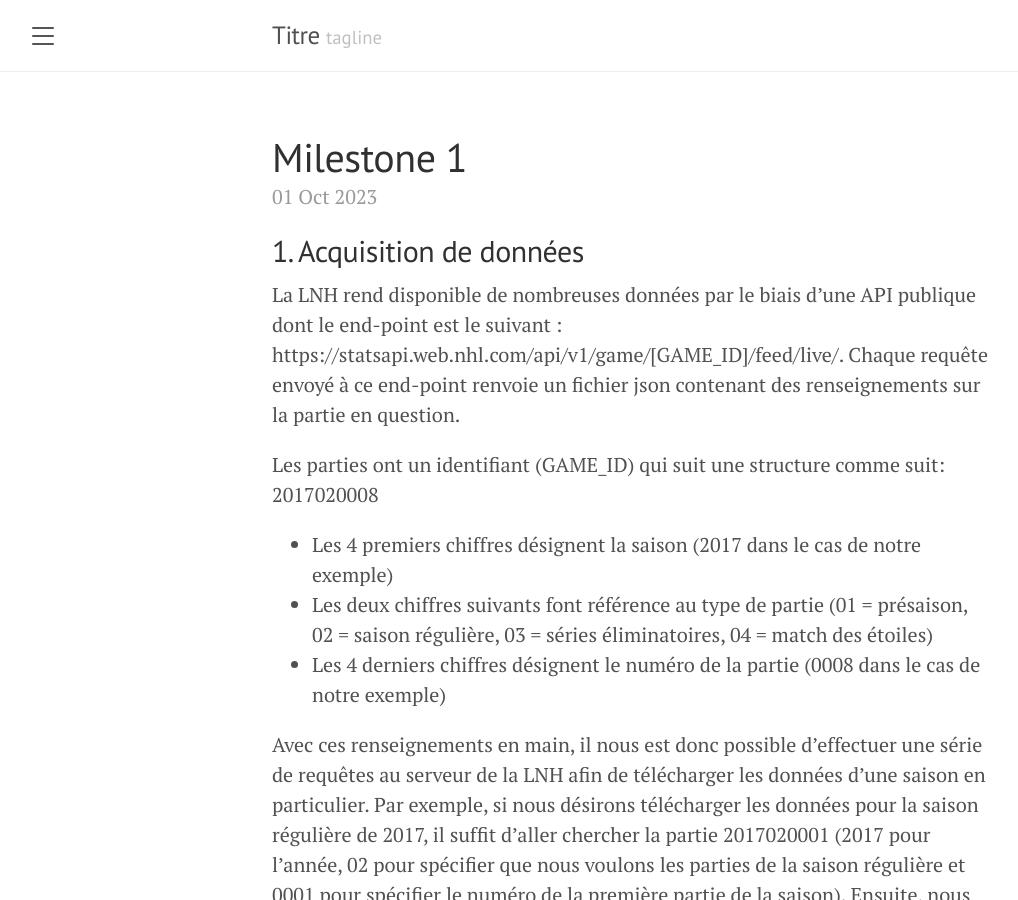
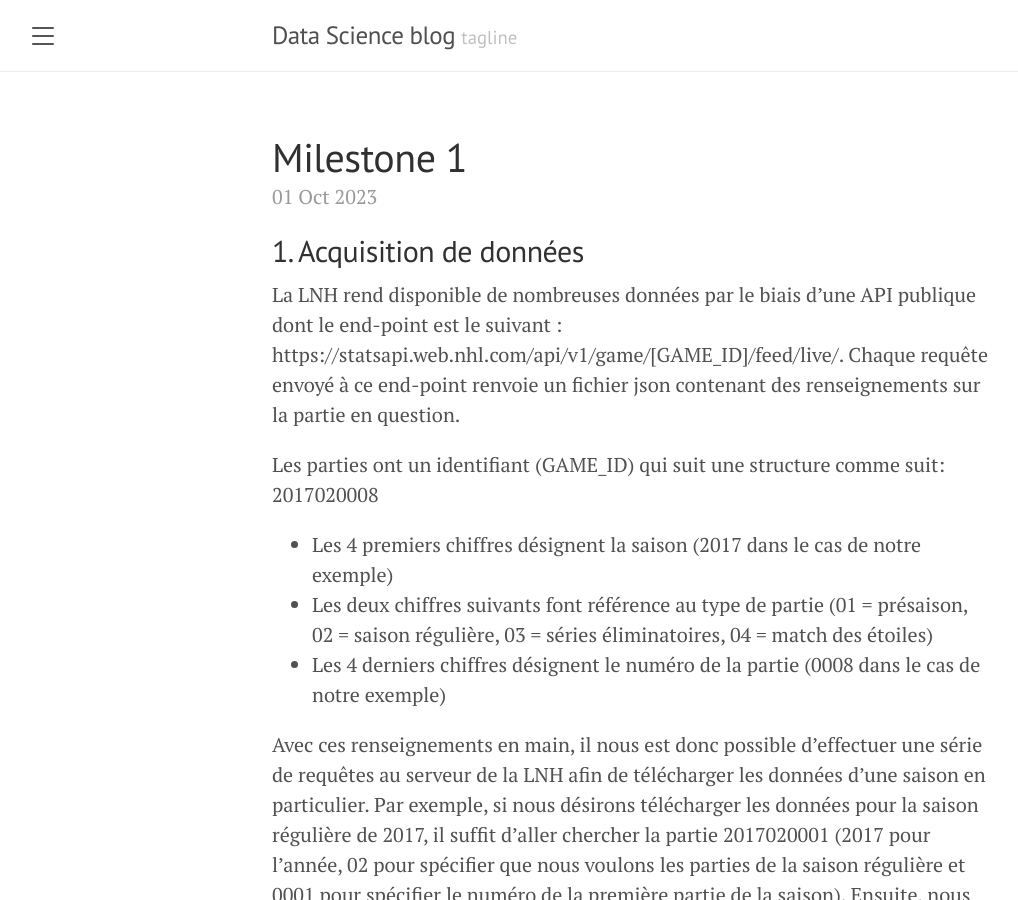
Before and after one commit to udem-ift6758/blogpost-template, a Jekyll site: the page built from index.html, in a window 1280 px wide and 900 px high. Shown: the whole window, without its empty margins (8-1026 px from the left). Built offline with Jekyll 4.4.1, drawn with Linux system fonts in a browser that asks for light colours; the list of posts is cut into pages by our own code.

Commit message:
Update _config.yml

```diff
--- a/_config.yml
+++ b/_config.yml
@@ -1,7 +1,7 @@
 # Setup
-title:               Titre
+title:               'Data Science blog'
 tagline:             'tagline'
-description:         'description'
+description:         'Blog description'
 url:                 https://julien-hebert-doutreloux.github.io/Project-Blog-IFT6758-A23/
 baseurl:             ''
 paginate:            5
```
